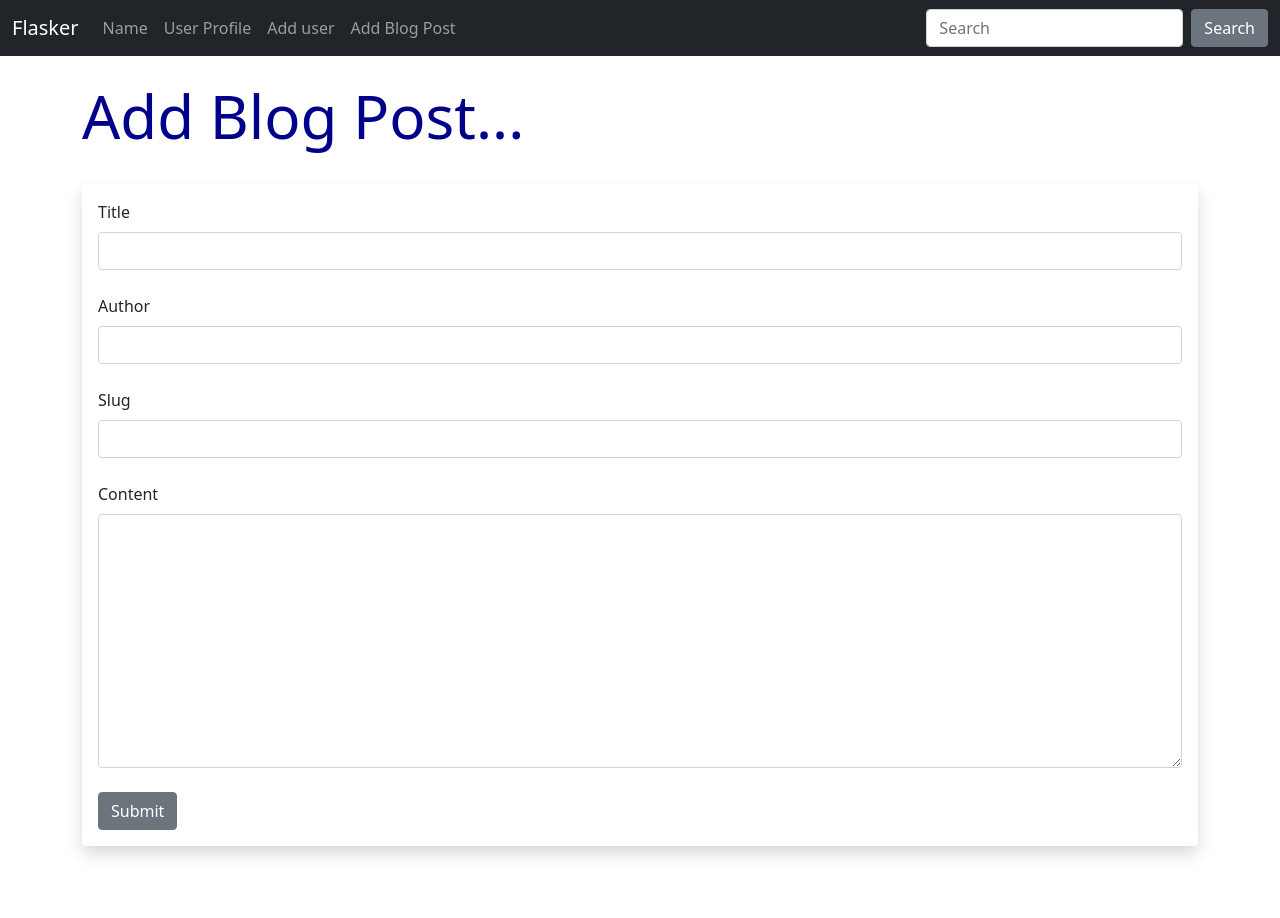
After one commit to ShenSeanChen/Full-Stack-Dev, a Flask app: page /add-post in a window 1280 px wide. The commit adds this page. Run offline with Flask 2, Linux system fonts and the light colour scheme.

Commit message:
New commit on blog post

```diff
--- a/flasker/app.py
+++ b/flasker/app.py
@@ -1,12 +1,18 @@
 from flask import Flask, render_template, flash, request
+
 from flask_wtf import FlaskForm
-from numpy import record
 from wtforms import StringField, SubmitField, PasswordField, BooleanField, ValidationError
 from wtforms.validators import DataRequired, EqualTo, Length
+from wtforms.widgets import TextArea
+
 from flask_sqlalchemy import SQLAlchemy
 from flask_migrate import Migrate
-from datetime import datetime
+
 from werkzeug.security import generate_password_hash, check_password_hash
+
+from datetime import datetime, date
+from numpy import record
+
 
 #################################
 # Create a Flask instance
@@ -17,7 +23,7 @@ app = Flask(__name__)
 app.config['SECRET_KEY'] = "My super secret key that no one is supposed to know except Sean."
 
 #################################
-# Configure database
+# Configure SQLAlchemy Database
 #################################
 
 # # New MySQL DB
@@ -33,18 +39,33 @@ app.config['SECRET_KEY'] = "My super secret key that no one is supposed to know
 
 # /
 # Old SQLite DB
-# app.config['SQLALCHEMY_DATABASE_URI'] = 'sqlite:///users.db'
+app.config['SQLALCHEMY_DATABASE_URI'] = 'sqlite:///users.db'
 
 # Heroku Postgre DB
-app.config['SQLALCHEMY_DATABASE_URI'] = 'postgres://rmfscvvneeiuws:6cd683477a2d3085aad99e4c65a3bad9319c00dce55d974b693898ee6cba5839@ec2-23-23-182-238.compute-1.amazonaws.com:5432/d871h2f5h0vkav'
+# app.config['SQLALCHEMY_DATABASE_URI'] = 'postgres://rmfscvvneeiuws:6cd683477a2d3085aad99e4c65a3bad9319c00dce55d974b693898ee6cba5839@ec2-23-23-182-238.compute-1.amazonaws.com:5432/d871h2f5h0vkav'
 
 # /
 # Initialize the database
 db = SQLAlchemy(app)
 migrate = Migrate(app, db)
 
-# /
-# Create Users DB class
+
+#################################
+# Create JSON Thing - for APIs
+#################################
+@app.route('/API')
+def get_current_date():
+	favorite_pizza = {
+		"Date": date.today(),
+		"John": "Pepperoni",
+		"Mary": "Cheese",
+		"Tim": "Mushroom"
+	}
+	return favorite_pizza
+
+#################################
+# Create User DB Classes
+#################################
 class Users(db.Model): #inherit db.Model
 	id = db.Column(db.Integer, primary_key=True)
 	name = db.Column(db.String(20), nullable=False) #string of 200 characters and don't want the names to be blank
@@ -90,6 +111,13 @@ class NamerForm(FlaskForm):
 	name = StringField("What's your name homie? ", validators=[DataRequired()])
 	submit = SubmitField("Submit")
 
+
+# Create a Password Form Class
+class PasswordForm(FlaskForm):
+	email = StringField("What's your Email? ", validators=[DataRequired()])
+	password_hash = PasswordField("What's your Password? ", validators=[DataRequired()])
+	submit = SubmitField("Submit")
+
 #################################
 # create custom error pages
 #################################
@@ -103,6 +131,53 @@ def page_not_found(e):
 @app.errorhandler(500)
 def page_not_found(e):
 	return render_template("500.html"), 500
+
+#################################
+# Create a Blog Post Model
+#################################
+class Posts(db.Model):
+	# remember to do a db migration
+	# in your terminal
+		# flask db migrate -m 'Add Posts Model'
+		# flask db upgrade
+	id = db.Column(db.Integer, primary_key=True)
+	title = db.Column(db.String(255))
+	content = db.Column(db.Text)
+	author = db.Column(db.String(255))
+	date_posted = db.Column(db.DateTime, default=datetime.utcnow)
+	slug = db.Column(db.String(255)) # a name at the url/name
+
+# Create a Posts Form
+class PostForm(FlaskForm):
+	title = StringField("Title", validators=[DataRequired()])
+	content = StringField("Content", validators=[DataRequired()], widget=TextArea())
+	author = StringField("Author", validators=[DataRequired()])
+	slug = StringField("Slug", validators=[DataRequired()])
+	submit = SubmitField("Submit")
+
+# Add Post Page
+@app.route('/add-post', methods=['GET', 'POST'])
+def add_post():
+	form = PostForm()
+
+	if form.validate_on_submit():
+		post = Posts(title=form.title.data, content=form.content.data, author=form.author.data, slug=form.slug.data)
+
+		# Clear the form
+		form.title.data = ''
+		form.content.data = ''
+		form.author.data = ''
+		form.slug.data = ''
+
+		# Add posts data to database
+		db.session.add(post)
+		db.session.commit()
+
+		# Return a Message
+		flash("Blog Post Submitted Successfully!")
+
+	# Redirect to the webpage
+	return render_template("add_post.html", form=form)
 
 #################################
 # Create route decorators -- URLs
@@ -153,6 +228,39 @@ def name():
 
 	return render_template("name.html",
 		name=name,
+		form=form)
+
+# /
+# Create Password Test Page
+@app.route('/test_pw', methods=['GET', 'POST'])
+# Everytime you have a form, you are either getting or posting that form
+def test_pw():
+	email = None
+	password = None
+	pw_to_check = None
+	passed = None
+	form = PasswordForm()
+
+	# Validate Form
+	if form.validate_on_submit():
+		email=form.email.data
+		password=form.password_hash.data
+		# Clear the form
+		form.email.data = ''
+		form.password_hash.data = ''
+
+		# Lookup email by address
+		pw_to_check = Users.query.filter_by(email=email).first()
+
+		# Check Hashed Password
+		passed = check_password_hash(pw_to_check.password_hash, password)
+
+
+	return render_template("test_pw.html",
+		email=email,
+		password=password,
+		pw_to_check=pw_to_check,
+		passed = passed,
 		form=form)
 
 # /
--- /dev/null
+++ b/flasker/templates/add_post.html
@@ -0,0 +1,42 @@
+{% extends 'base.html' %}
+
+{% block content %}
+
+{% for message in get_flashed_messages() %}
+	<div class="alert alert-primary alert-dismissible fade show" role="alert">
+  		Hey {{name}} - {{ message }}
+  	<button type="button" class="btn-close" data-bs-dismiss="alert" aria-label="Close">
+  	</button>
+	</div>
+{% endfor %}
+
+
+<h1>Add Blog Post... </h1>
+	<br/>
+	<div class="shadow p-3 mb-5 bg-body rounded">
+		<form method = "POST">
+			{{ form.hidden_tag() }}
+
+			{{ form.title.label(class="form-label") }}
+			{{ form.title(class="form-control") }}
+            <br/>
+
+			{{ form.author.label(class="form-label") }}
+			{{ form.author(class="form-control") }}
+            <br/>
+
+			{{ form.slug.label(class="form-label") }}
+			{{ form.slug(class="form-control") }}
+			<br/>
+
+			{{ form.content.label(class="form-label") }}
+			{{ form.content(class="form-control", rows="10") }}
+			<br/>
+
+			{{ form.submit(class="btn btn-secondary") }}
+
+		</form>
+	</div>
+<br/>
+
+{% endblock %}
--- a/flasker/templates/name.html
+++ b/flasker/templates/name.html
@@ -9,10 +9,7 @@
   	<button type="button" class="btn-close" data-bs-dismiss="alert" aria-label="Close">
   	</button>
 	</div>
-
-
 {% endfor %}
-
 
 {% if name %}
 	<h1>Hello {{ name}} !</h1>
--- a/flasker/templates/navbar.html
+++ b/flasker/templates/navbar.html
@@ -23,6 +23,10 @@
           </a>
         </li>
 
+        <li class="nav-item">
+          <a class="nav-link" href="{{url_for('add_post')}}">Add Blog Post
+          </a>
+        </li>
 
       </ul>
       <form class="d-flex">
```
Also changed, not shown: flasker/migrations/versions/dd5b345ed1ea_add_posts_model.py (added, +36 -0 lines), flasker/templates/test_pw.html (added, +43 -0 lines), flasker/users.db.
